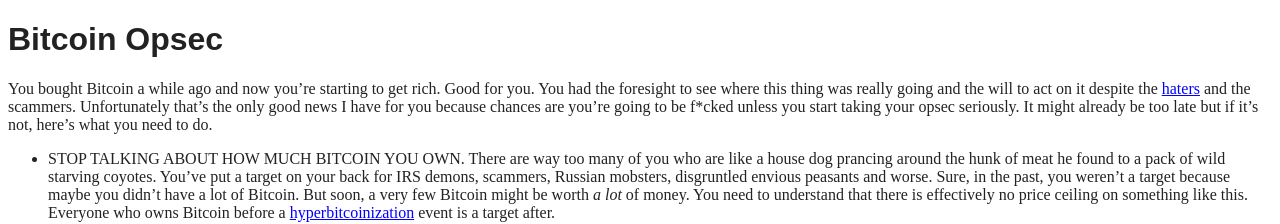
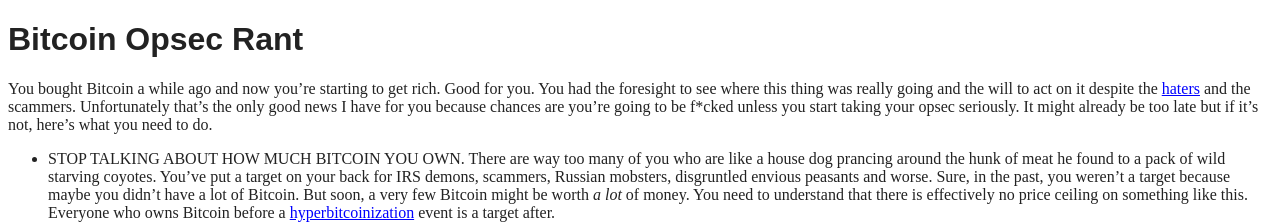
Before and after one commit to makgill/deryk, a Jekyll site: the page built from _posts/2020-12-19-opsec-rant.md, in a window 1280 px wide. Shown: the top 224 px of the page. Built offline with Jekyll 4.4.1, drawn with Linux system fonts in a browser that asks for light colours.

Commit message:
Update and rename 2020-12-19-opsec.md to 2020-12-19-opsec-rant.md

```diff
--- a/_posts/2020-12-19-opsec.md
+++ b/_posts/2020-12-19-opsec-rant.md
@@ -1,11 +1,11 @@
 ---
 layout: default
-title: Bitcoin Opsec
+title: Bitcoin Opsec Rant
 categories: bitcoin
 long: true
 ---
 
-# Bitcoin Opsec
+# Bitcoin Opsec Rant
 
 You bought Bitcoin a while ago and now you're starting to get rich. Good for you. You had the foresight to see where this thing was
 really going and the will to act on it despite the [haters](https://99bitcoins.com/bitcoin-obituaries/) and the scammers. Unfortunately that's the only good news I have for you because chances are you're going to be <span>f*cked</span> unless you start taking your opsec seriously. It might already be too late but if it's not, here's what you need to do.
```
